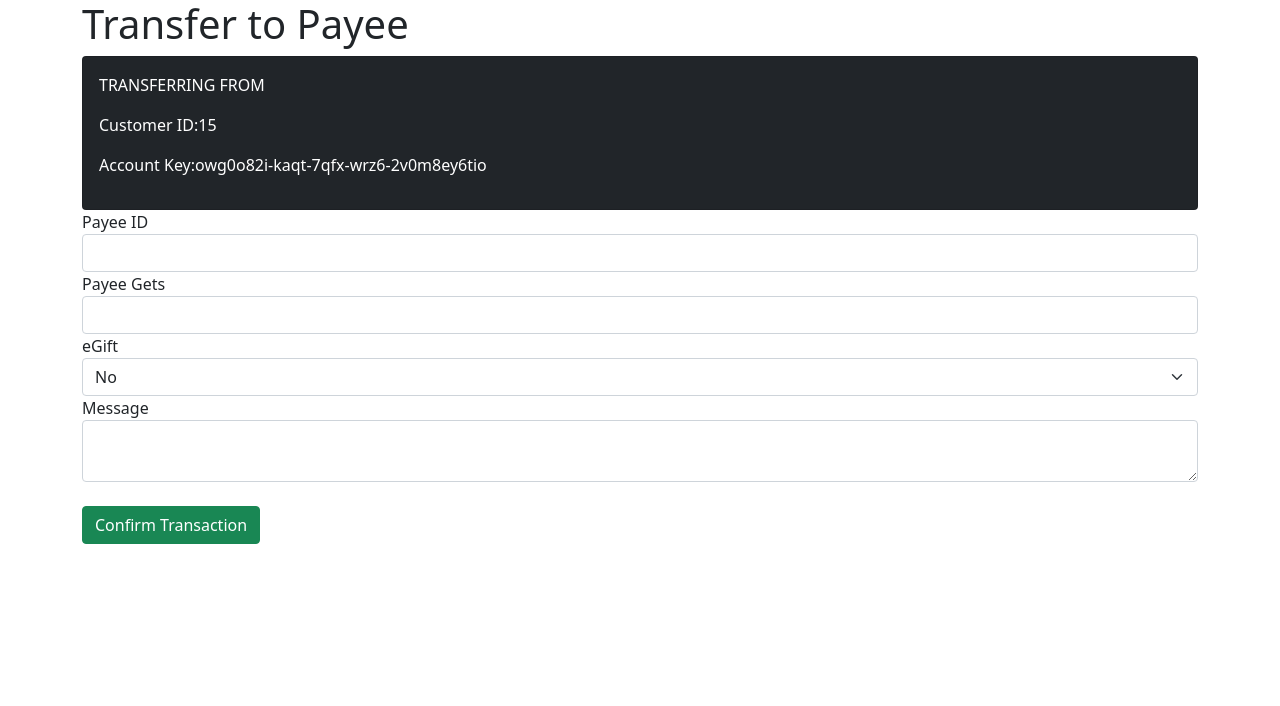
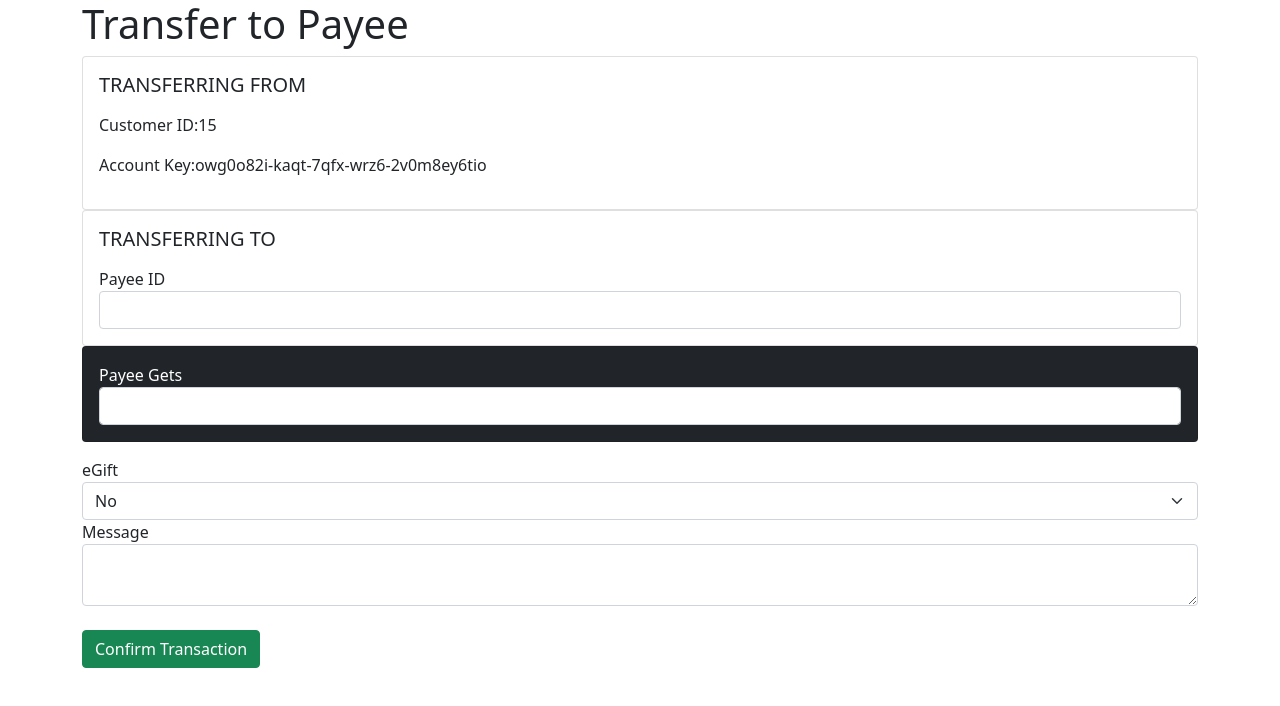
Before and after one commit to loohuiming/TT4_Group15, a React (Create React App) app: page /addTransaction in a window 1280 px wide. Shown: the top 706 px of the page. Built offline with nearby package versions, Linux system fonts and the light colour scheme.

Commit message:
beautifying the page

```diff
--- a/src/components/AddTransaction.js
+++ b/src/components/AddTransaction.js
@@ -1,4 +1,4 @@
-import React, { useState,  } from "react";
+import React, { useState } from "react";
 
 function AddTransaction() {
     const initialFormData = Object.freeze({
@@ -91,14 +91,17 @@ function AddTransaction() {
             <h1>Transfer to Payee</h1>
             <div className={notificationClass}>alert message</div>
             <div>
-                <div class="card text-white bg-dark">
+                <div class="card">
                     <div class="card-body">
-                        <p>TRANSFERRING FROM</p>
+                        <p><h5>TRANSFERRING FROM</h5></p>
                         <p><label>Customer ID: </label>{initialFormData.custID}</p>
                         <p><label>Account Key: </label>{initialFormData.accountKey}</p>
                     </div>
                 </div>
 
+                <div class="card">
+                    <div class="card-body">
+                        <p><h5>TRANSFERRING TO</h5></p>
                         <div className="form-group">
                             <label htmlFor="payeeID">Payee ID</label>
                             <input
@@ -110,6 +113,11 @@ function AddTransaction() {
                             />
                         </div>
 
+                    </div>
+                </div>
+
+                <div class="card text-white bg-dark mb-3">
+                    <div class="card-body">
                         <div className="form-group">
                         <label htmlFor="amount">Payee Gets</label>
                         <input
@@ -120,6 +128,9 @@ function AddTransaction() {
                             onChange={handleChange}
                         />
                         </div>
+                    </div>
+                </div>
+
                 <div className="form-group">
                     <label htmlFor="eGift">eGift</label>
 
```
Lines whose indentation alone changed are shown as unchanged.
